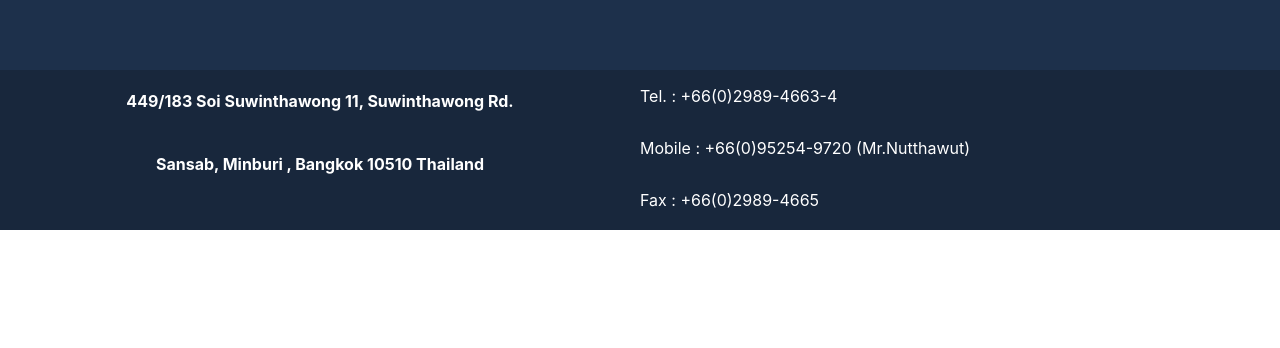
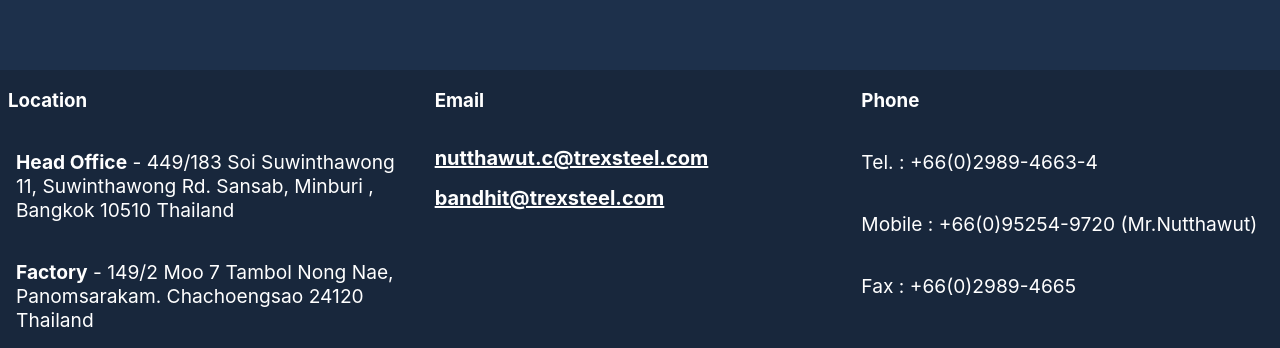
Before and after one commit to PathonScript/trexsteel, a Next.js app: page / in a window 1280 px wide. Shown: the part 2330-2678 px from the top of the page. Before the commit the page ends 2560 px from the top, so only its background shows below. Built offline with nearby package versions, Linux system fonts and the light colour scheme; a web font is replaced by a local one.

Commit message:
feat: completed footer

```diff
--- a/src/components/Footer.tsx
+++ b/src/components/Footer.tsx
@@ -1,3 +1,4 @@
+import Link from "next/link";
 import React from "react";
 
 import styles from "../styles/Home.module.scss";
@@ -6,17 +7,34 @@
   return (
     <footer className={styles.footer}>
       <div>
+        <h3>Location</h3>
         <div>
-          <h4>449/183 Soi Suwinthawong 11, Suwinthawong Rd.</h4>
-          <h4>Sansab, Minburi , Bangkok 10510 Thailand</h4>
+          <p>
+            <span>Head Office</span> - 449/183 Soi Suwinthawong 11, Suwinthawong
+            Rd. Sansab, Minburi , Bangkok 10510 Thailand
+          </p>
+        </div>
+        <div>
+          <p>
+            <span>Factory</span> - 149/2 Moo 7 Tambol Nong Nae, Panomsarakam.
+            Chachoengsao 24120 Thailand
+          </p>
         </div>
       </div>
       <div>
-        <div>
-          <p>Tel. : +66(0)2989-4663-4 </p>
-          <p>Mobile : +66(0)95254-9720 (Mr.Nutthawut)</p>
-          <p>Fax : +66(0)2989-4665</p>
-        </div>
+        <h3>Email</h3>
+        <Link href="mailto:nutthawut.c@trexsteel.com">
+          <a>nutthawut.c@trexsteel.com</a>
+        </Link>
+        <Link href="mailto:bandhit@trexsteel.com">
+          <a>bandhit@trexsteel.com</a>
+        </Link>
+      </div>
+      <div>
+        <h3>Phone</h3>
+        <p>Tel. : +66(0)2989-4663-4 </p>
+        <p>Mobile : +66(0)95254-9720 (Mr.Nutthawut)</p>
+        <p>Fax : +66(0)2989-4665</p>
       </div>
     </footer>
   );
--- a/src/styles/Home.module.scss
+++ b/src/styles/Home.module.scss
@@ -1,4 +1,5 @@
 @use 'base';
+$breakpoint-tablet: 768px;
 
 
 .container {
@@ -36,27 +37,34 @@
 
 .footer {
   width: 100%;
+  background-color: #18273C;
   color: white;
-  background-color: #18273C;
-  height: 10rem;
+  height: auto;
   display: flex;
-  flex-direction: row;
+  flex-direction: column;
 
   div {
-    h4 {
-      text-align: center;
+    margin-left: 0.5rem;
+    margin-right: 0.5rem;
+    flex: 1 1 0%;
+    display: flex;
+    flex-direction: column;
+
+    span {font-weight: bold}
+    p {
+      font-size: 1.2rem
     }
 
-    display: flex;
-    flex-direction: row;
-    flex: 1 1 0%;
-
-    height: 100%;
-
-    div {
-      display: flex;
-      flex-direction: column;
+    a {
+      font-size: 1.25rem;
+      font-weight: bold;
+      margin-top: 1rem
     }
   }
+}
 
+@media (min-width: $breakpoint-tablet) {
+  .footer {
+    flex-direction: row;
+  }
 }
--- a/src/styles/globals.scss
+++ b/src/styles/globals.scss
@@ -10,7 +10,6 @@
 
 a {
   color: inherit;
-  text-decoration: none;
 }
 
 .fullflex {
```
